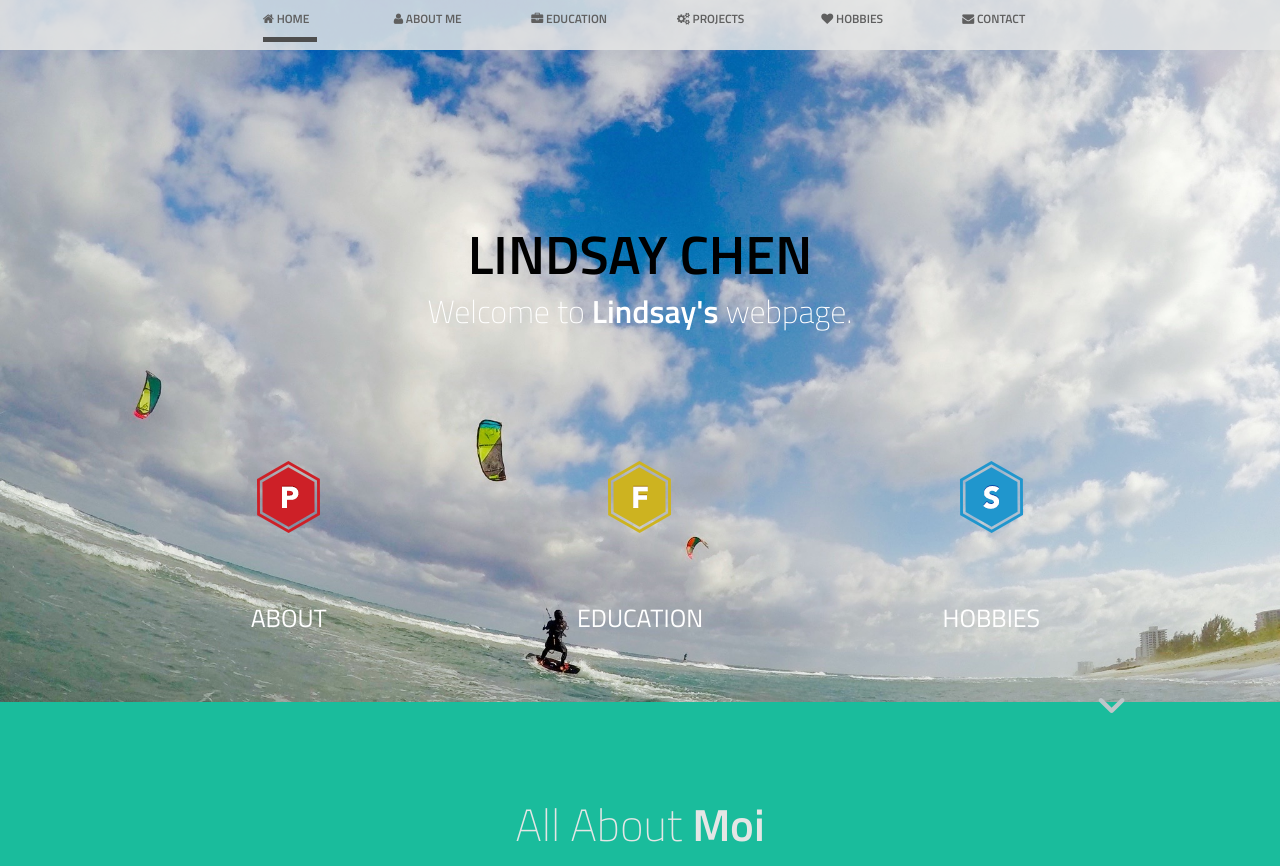
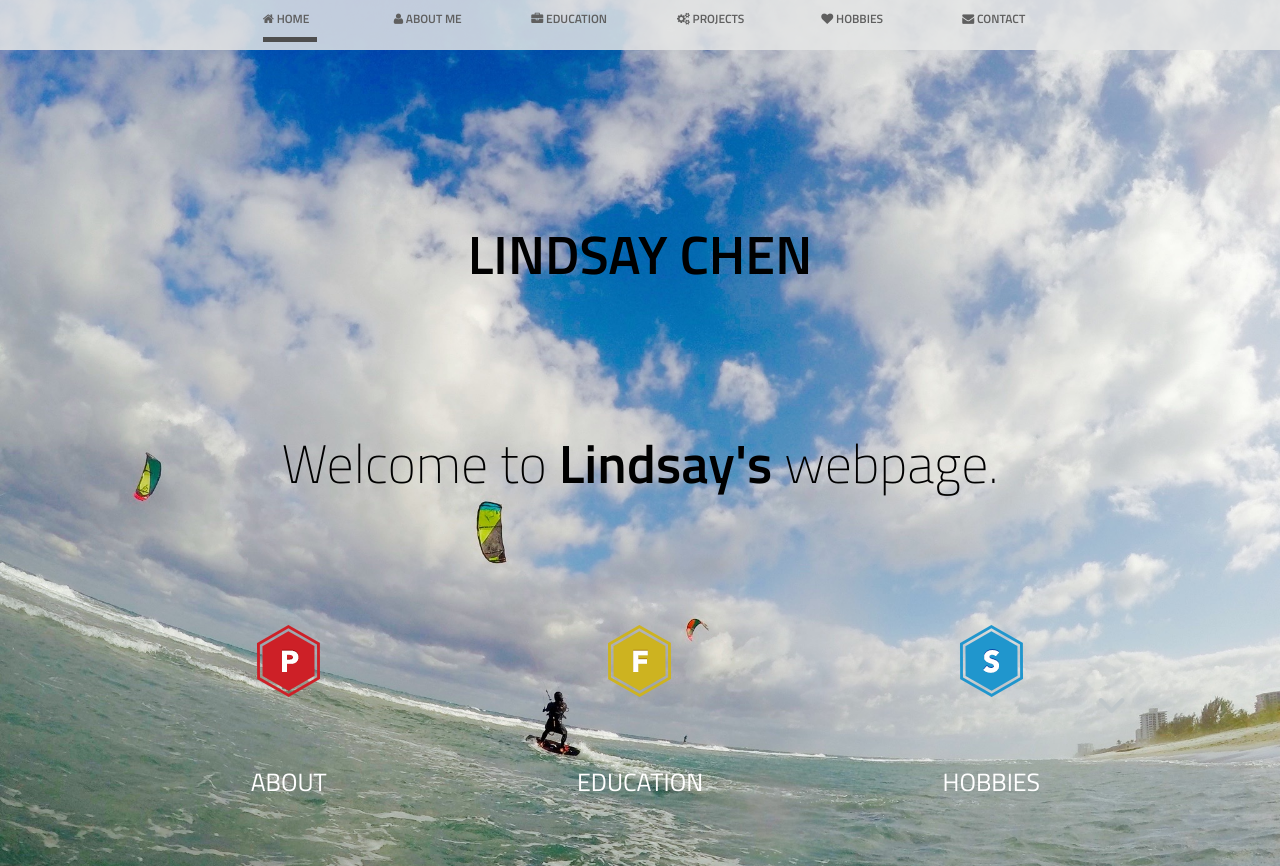
Before and after one commit to lindsay10c/lindsay10c.github.io, a plain HTML site: page index.html in a window 1280 px wide. Shown: the top 866 px of the page. Drawn offline with Linux system fonts and the light colour scheme.

Commit message:
change secondary title color

```diff
--- a/index.html
+++ b/index.html
@@ -70,7 +70,7 @@
 			<div id="home-row-1" class="row clearfix">
 				<div class="col-12">
 					<h1 class="font-semibold">LINDSAY CHEN</span></h1>
-					<h4 class="font-thin">Welcome to <span class="font-semibold">Lindsay's </span> webpage.</h4>
+					<h1 class="font-thin">Welcome to <span class="font-semibold">Lindsay's </span> webpage.</h1>
 					<br>
 					<br>
 				</div><!-- /col-12 -->
```
